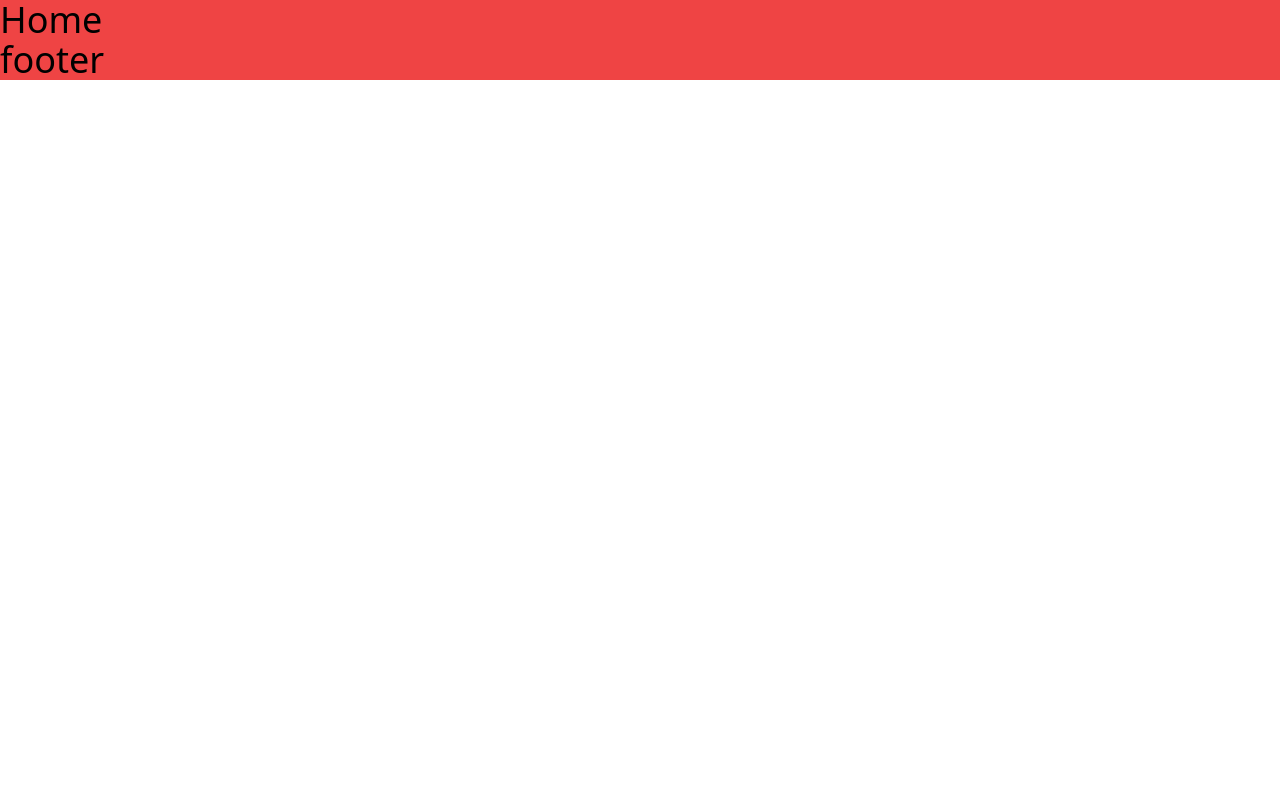
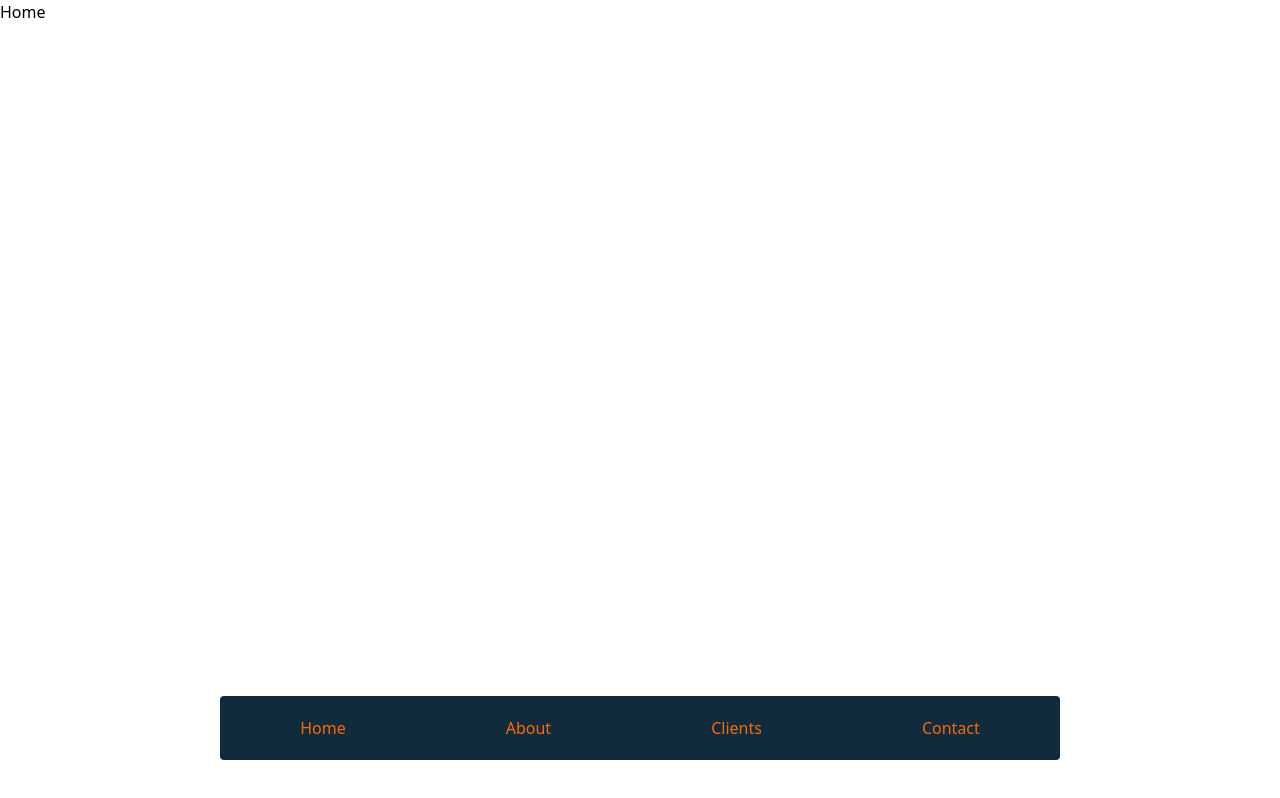
Before and after one commit to Tduncan14/agencytailwind, a React (Create React App) app: page / in a window 1280 px wide. Built offline with nearby package versions, Linux system fonts and the light colour scheme.

Commit message:
keep moving forward

```diff
--- a/public/index.html
+++ b/public/index.html
@@ -24,20 +24,11 @@
       work correctly both with client-side routing and a non-root public URL.
       Learn how to configure a non-root public URL by running `npm run build`.
     -->
-    <title>React App</title>
+    <title>Marketing</title>
   </head>
   <body>
     <noscript>You need to enable JavaScript to run this app.</noscript>
     <div id="root"></div>
-    <!--
-      This HTML file is a template.
-      If you open it directly in the browser, you will see an empty page.
 
-      You can add webfonts, meta tags, or analytics to this file.
-      The build step will place the bundled scripts into the <body> tag.
-
-      To begin the development, run `npm start` or `yarn start`.
-      To create a production bundle, use `npm run build` or `yarn build`.
-    -->
   </body>
 </html>
--- a/src/App.js
+++ b/src/App.js
@@ -3,10 +3,11 @@ import Home from './pages/Home/Home';
 import Contact from './pages/Contact/Contact';
 import Client from './pages/Client/Client';
 import About from './pages/About/About';
+import './App.css'
 
 function App() {
   return (
-    <div className=" center text-4xl bg-red-500">
+    <div className="">
      <BrowserRouter>
         <Routes >
           <Route path='/' element={<Home />} />
--- a/src/components/Layout.js
+++ b/src/components/Layout.js
@@ -1,9 +1,33 @@
 import React from "react";
+import {Link} from 'react-router-dom';
 
 
 
 function Layout({children}){
 
+
+    const menuItems = [
+        {
+        title:'Home',
+        path:'/',
+        icon:''
+        },
+        {
+          title:'About',
+          path:'/about',
+          icon:'',
+        },
+        {
+            title:'Clients',
+            path:'/client',
+            icon:''
+        },
+        {
+            title:'Contact',
+            path:'/contact',
+            icon:''
+        }
+    ]
 
 
 
@@ -14,8 +38,18 @@ function Layout({children}){
         {children}
         </div>
 
-        <div className="footer">
-            <h1>footer</h1>
+        {/* footer */}
+        <div className="fixed bottom-10 left-0 right-0 ">
+
+            <div className="flex  w-full justify-center">
+                {
+                    menuItems.map((item,i) =>(
+         <div className={`px-20 bg-primary py-5 ${i === 0 && 'rounded-l'} ${i === menuItems.length-1 && 'rounded-r'}`} key={i}>
+                       <Link className="text-secondary" to={item.path}>{item.title}</Link>
+                        </div>
+                    ))
+                }
+            </div>
         </div>
         </>
     )
--- a/tailwind.config.js
+++ b/tailwind.config.js
@@ -3,6 +3,11 @@ module.exports = {
     "./src/**/*.{js,jsx,ts,tsx}",
   ],
   theme: {
-    extend: {},
+    extend: {
+      colors:{
+        "primary":"#112B3C",
+        "secondary":"#F66b0E"
+      }
+    },
   },
   plugins: [],}
```
